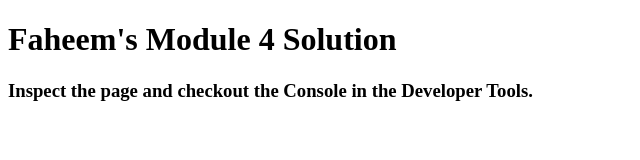
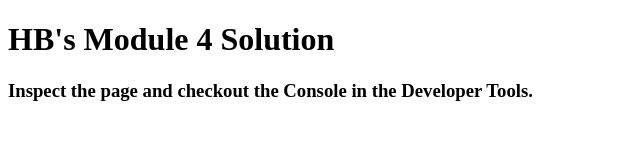
Before and after one commit to HB55555/HB55555.GitHub.io, a plain HTML site: page module 4 soln/index.html in a window 1280 px wide. Shown: the whole page, without its empty margins (0-640 px from the left). Drawn offline with Linux system fonts and the light colour scheme.

Commit message:
Update index.html

```diff
--- a/module 4 soln/index.html
+++ b/module 4 soln/index.html
@@ -11,7 +11,7 @@
   <script src="script.js"></script>
 </head>
 <body>
-  <h1>Faheem's Module 4 Solution</h1>
+  <h1>HB's Module 4 Solution</h1>
   <h3>Inspect the page and checkout the Console in the Developer Tools.</h3>
 </body>
 </html>
```
